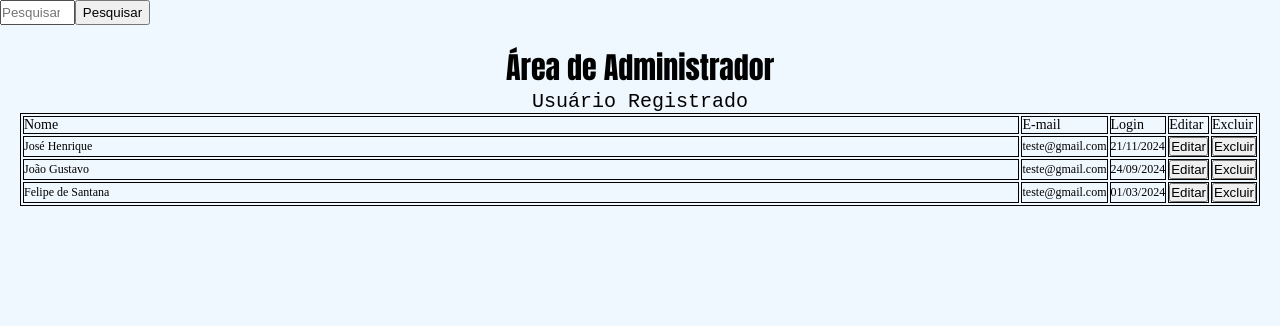
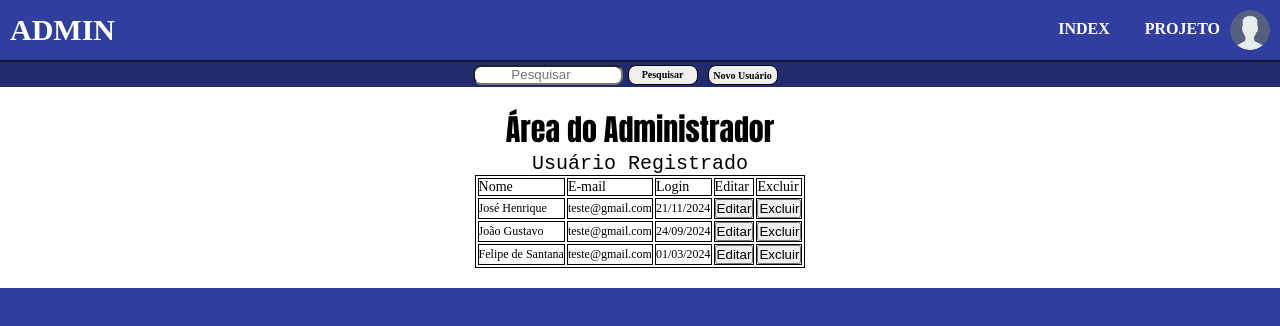
Before and after one commit to HenriqueMart/projeto-web, a plain HTML site: page infraestrutura/page/Home/login/admin.html in a window 1280 px wide. Drawn offline with Linux system fonts and the light colour scheme.

Commit message:
Style: Menu: Modificando o design do Menu e da pesquisa

```diff
--- a/infraestrutura/assets/css/login/admin.css
+++ b/infraestrutura/assets/css/login/admin.css
@@ -1,61 +1,187 @@
 @charset "UTF-8";
+/* Define o charset para o arquivo CSS como UTF-8, para suportar caracteres especiais */
 
-*{
+/* Reset global */
+* {
     margin: 0;
     padding: 0;
-    box-sizing: border-box;
-    width: 100%;
-    height: auto;
-}
-header{
-    display: flex;
-    width: 150px;
-    height: 25px;
+    box-sizing: border-box; /* Garante que o box model inclua padding e bordas nas dimensões */
 }
 
-
-body{
+/* Estilos para o corpo da página */
+body {
+    width: 100%;
     height: 100%;
-    background-color: aliceblue;
+    background-color: #303f9f; /* Define a cor de fundo principal da página */
 }
 
-table{
-    border: 1px solid black;
+/* Cabeçalho */
+header {
+    display: flex; /* Ativa o Flexbox para organizar os elementos em linha */
+    justify-content: space-between; /* Espaça os elementos (h1 e menu) nas extremidades */
+    align-items: center; /* Centraliza verticalmente os elementos */
+    text-transform: uppercase; /* Transforma todo o texto em maiúsculas */
+    padding: 10px; /* Espaçamento interno no cabeçalho */
+    border-bottom: 2px solid rgba(0, 0, 0, 0.631);/* Cor de fundo do cabeçalho */
+    color: #ffffff; /* Cor do texto no cabeçalho */
 }
-.linha{
+
+/* Estilo do título no cabeçalho */
+header h1 {
+    font-size: 30px;
+    font-weight: bold;
+    margin: 0; /* Remove margens padrão */
+}
+
+menu {
+    display: inline-block; /* Permite que o menu ocupe apenas o espaço necessário */
+}
+
+/* Estilos de navegação */
+nav li {
+    display: inline-block; /* Exibe os itens do menu em linha */
+}
+
+nav ul {
+    display: flex; /* Organiza os itens em linha */
+    gap: 15px; /* Espaçamento entre os itens */
+    padding: 0;
+    height: auto;
+    text-align: center;
+}
+
+nav .box-imagens{
+    display: flex;
+}
+
+nav .img{
+    width: 40px; /* Ajuste o tamanho conforme necessário */
+    height: 40px;
+    border-right: 5px;
+    border-radius: 50%; /* Deixa a imagem redonda */
+}
+
+.navegacao {
+    flex-grow: 1; /* Expande para ocupar o espaço entre o título e a imagem */
+    display: flex;
+    justify-content: center; /* Centraliza o menu */
+}
+
+/* Links da navegação */
+.navegacao a {
+    display: block;
+    font-family: 'Times New Roman', Times, serif;
+    color: #ffffff; /* Cor do texto dos links */
+    text-decoration: none; /* Remove o sublinhado dos links */
+    font-weight: 700; /* Negrito */
+    padding: 10px; /* Espaçamento interno dos itens */
+}
+
+/* Animação do menu */
+.navegacao li:hover {
+    background-color: #ffffff; /* Muda o fundo ao passar o mouse */
+    transition: 0.7s; /* Tempo da transição */
+    opacity: 90%; /* Reduz a opacidade ao passar o mouse */
+}
+
+.navegacao a:hover {
+    color: black; /* Muda a cor do texto ao passar o mouse */
+    transition: color 0.4s; /* Tempo da transição de cor */
+}
+
+/* Menu de Edição */
+.editor {
+    display: flex;
+    width: 100vw;
+    height: 25px;
+    gap: 10px; /* Espaçamento entre os itens */
+    justify-content: center; /* Centraliza os itens horizontalmente */
+    align-items: center; /* Centraliza os itens verticalmente */
+    background-color: #00000050; /* Fundo com opacidade para o editor */
+}
+
+/* Estilos do campo de pesquisa */
+.pesquisar {
+    display: flex;
+    gap: 5px; /* Espaço entre o campo de texto e o botão */
+}
+
+.pesquisar input {
+    border-radius: 8px; /* Arredonda os cantos */
+    width: 150px; /* Define a largura do campo */
+    text-align: center; /* Centraliza o texto */
+}
+
+.pesquisar button, .cad-usuario button {
+    border-radius: 8px; /* Arredonda os cantos */
+    width: 70px;
+    height: 20px;
+    font-size: 10px;
+    font-family: 'Times New Roman', Times, serif;
+    font-weight: bold;
+    cursor: pointer; /* Define o cursor de ponteiro */
     border: 1px solid black;
 }
 
-.box{
-    display: flex;
+/* Botão de cadastro de usuário */
+.cad-usuario {
+    width: 100px;
+    height: 20px;
     justify-content: center;
     align-items: center;
+}
+
+/* Efeito hover para botões no main */
+main button:hover {
+    background-color: #303f9f; /* Muda a cor de fundo ao passar o mouse */
+    color: #f0e0d6; /* Muda a cor do texto ao passar o mouse */
+}
+
+/* Tabela */
+table {
+    border: 1px solid black; /* Borda externa da tabela */
+}
+
+.linha {
+    border: 1px solid black; /* Borda das linhas */
+}
+
+/* Caixa de conteúdo */
+.box {
+    background-color: #ffffff; /* Fundo branco */
+    display: flex;
+    justify-content: center; /* Centraliza o conteúdo horizontalmente */
+    align-items: center; /* Centraliza o conteúdo verticalmente */
     height: auto;
     width: 100%;
+}
 
-
-}
-.conteudo{
+/* Conteúdo da página */
+.conteudo {
     display: block;
     flex-direction: column;
     padding: 20px;
     font-size: 12px;
 }
-.conteudo h1{
+
+/* Título dentro do conteúdo */
+.conteudo h1 {
     text-align: center;
     font-size: 30px;
     font-weight: 300;
     font-family: Impact, Haettenschweiler, 'Arial Narrow Bold', sans-serif;
 }
 
-.conteudo caption{
+/* Legenda da tabela */
+.conteudo caption {
     font-size: 20px;
     font-weight: 100;
     font-family: 'Courier New', Courier, monospace;
 }
 
-.nav{
+/* Navegação */
+.nav {
     font-size: 14px;
     font-weight: 500;
-    border: 1px solid black;
+    border: 1px solid black; /* Borda para destacar o item de navegação */
 }
--- a/infraestrutura/page/Home/login/admin.html
+++ b/infraestrutura/page/Home/login/admin.html
@@ -4,20 +4,37 @@
     <meta charset="UTF-8">
     <meta name="viewport" content="width=device-width, initial-scale=1.0">
     <link rel="stylesheet" href="../../../assets/css/login/admin.css">
-    <title>Teste</title>
+    <link rel="shortcut icon" href="../../../assets/imagens/favicon.ico" type="image/favicon-icon">
+    <title>Administrador</title>
 </head>
 <body>
     <header>
-        <input type="search" placeholder="Pesquisar">
-        <button type="submit">Pesquisar</button>
+        <div class="menu">
+            <h1>admin</h1>
+        </div>
+        <nav>
+            <div class="navegacao">
+                <ul>
+                    <li><a href="../../../../index.html">Index</a></li>
+                    <li><a href="../portifólio.html">Projeto</a></li>
+                 </ul>
+                 <img class="img" src="../../../assets/imagens/login/usuario.png" alt="usuario">
+            </div>
+            </nav>
     </header>
-    <nav>
-
-    </nav>
     <main>
+        <div class="editor">
+            <div class="pesquisar">
+                <input type="search" placeholder="Pesquisar">
+                <button type="submit">Pesquisar</button>
+            </div>
+            <div class="cad-usuario">
+                <button type="submit">Novo Usuário</button>
+            </div>
+        </div>
         <article class="box">
             <div class="conteudo">
-                <h1>Área de Administrador</h1>
+                <h1>Área do Administrador</h1>
                 <table>
                     <caption>Usuário Registrado</caption>
                     <thread>
```
Also changed, not shown: infraestrutura/assets/imagens/login/usuario.png (added).
